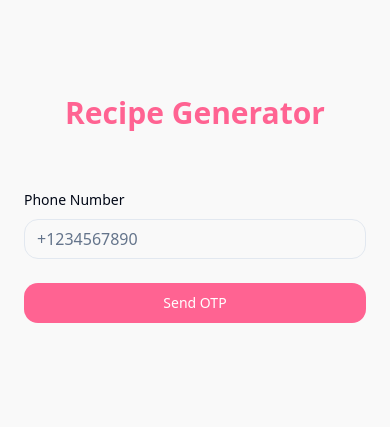
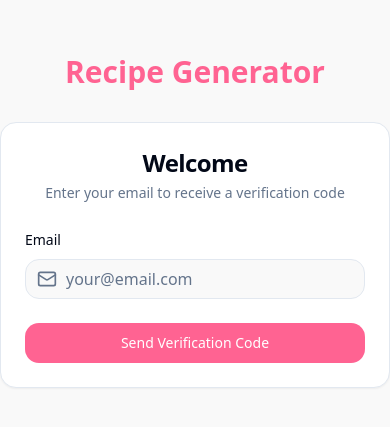
Before and after one commit to chipinvision/recipe-buddy-genius, a React (Vite) app: page /login in a window 390 px wide. Shown: the part 201-628 px from the top of the page. Built offline with nearby package versions, Linux system fonts and the light colour scheme.

Commit message:
Refactor authentication form
Updated the authentication form to use email instead of phone number for OTP verification. Enhanced the overall elegance of the form.
[skip gpt_engineer]

```diff
--- a/src/components/auth/AuthForm.tsx
+++ b/src/components/auth/AuthForm.tsx
@@ -19,13 +19,11 @@ import { zodResolver } from "@hookform/resolvers/zod";
 import { useForm } from "react-hook-form";
 import * as z from "zod";
 import { toast } from "sonner";
-
-const phoneRegex = new RegExp(
-  /^([+]?[\s0-9]+)?(\d{3}|[(]?[0-9]+[)])?([-]?[\s]?[0-9])+$/
-);
+import { Card, CardContent, CardDescription, CardHeader, CardTitle } from "@/components/ui/card";
+import { Mail } from "lucide-react";
 
 const formSchema = z.object({
-  phone: z.string().regex(phoneRegex, "Invalid phone number"),
+  email: z.string().email("Please enter a valid email address"),
 });
 
 const otpFormSchema = z.object({
@@ -34,12 +32,12 @@ const otpFormSchema = z.object({
 
 export const AuthForm = () => {
   const [showOTP, setShowOTP] = useState(false);
-  const [phoneNumber, setPhoneNumber] = useState("");
+  const [email, setEmail] = useState("");
 
   const form = useForm<z.infer<typeof formSchema>>({
     resolver: zodResolver(formSchema),
     defaultValues: {
-      phone: "",
+      email: "",
     },
   });
 
@@ -53,14 +51,14 @@ export const AuthForm = () => {
   const onSubmit = async (values: z.infer<typeof formSchema>) => {
     try {
       const { error } = await supabase.auth.signInWithOtp({
-        phone: values.phone,
+        email: values.email,
       });
 
       if (error) throw error;
 
-      setPhoneNumber(values.phone);
+      setEmail(values.email);
       setShowOTP(true);
-      toast.success("OTP sent to your phone number");
+      toast.success("OTP sent to your email address");
     } catch (error: any) {
       toast.error(error.message);
     }
@@ -69,9 +67,9 @@ export const AuthForm = () => {
   const onVerifyOTP = async (values: z.infer<typeof otpFormSchema>) => {
     try {
       const { error } = await supabase.auth.verifyOtp({
-        phone: phoneNumber,
+        email,
         token: values.otp,
-        type: "sms",
+        type: "email",
       });
 
       if (error) throw error;
@@ -83,25 +81,42 @@ export const AuthForm = () => {
   };
 
   return (
-    <div className="w-full max-w-md mx-auto p-6 space-y-8">
+    <Card className="w-full max-w-md mx-auto">
+      <CardHeader className="space-y-1">
+        <CardTitle className="text-2xl text-center">Welcome</CardTitle>
+        <CardDescription className="text-center">
+          {!showOTP
+            ? "Enter your email to receive a verification code"
+            : "Enter the verification code sent to your email"
+          }
+        </CardDescription>
+      </CardHeader>
+      <CardContent>
         {!showOTP ? (
           <Form {...form}>
             <form onSubmit={form.handleSubmit(onSubmit)} className="space-y-6">
               <FormField
                 control={form.control}
-              name="phone"
+                name="email"
                 render={({ field }) => (
                   <FormItem>
-                  <FormLabel>Phone Number</FormLabel>
+                    <FormLabel>Email</FormLabel>
                     <FormControl>
-                    <Input placeholder="+1234567890" {...field} />
+                      <div className="relative">
+                        <Mail className="absolute left-3 top-2.5 h-5 w-5 text-muted-foreground" />
+                        <Input
+                          placeholder="your@email.com"
+                          className="pl-10"
+                          {...field}
+                        />
+                      </div>
                     </FormControl>
                     <FormMessage />
                   </FormItem>
                 )}
               />
               <Button type="submit" className="w-full">
-              Send OTP
+                Send Verification Code
               </Button>
             </form>
           </Form>
@@ -112,18 +127,18 @@ export const AuthForm = () => {
                 control={otpForm.control}
                 name="otp"
                 render={({ field }) => (
-                <FormItem>
-                  <FormLabel>Enter OTP</FormLabel>
+                  <FormItem className="space-y-4">
+                    <FormLabel>Verification Code</FormLabel>
                     <FormControl>
                       <InputOTP
                         maxLength={6}
                         render={({ slots }) => (
-                        <InputOTPGroup>
+                          <InputOTPGroup className="gap-2">
                             {slots.map((slot, index) => (
                               <InputOTPSlot
                                 key={index}
                                 {...slot}
-                              index={index}  // Added index prop to resolve TypeScript error
+                                index={index}
                               />
                             ))}
                           </InputOTPGroup>
@@ -137,7 +152,7 @@ export const AuthForm = () => {
               />
               <div className="space-y-2">
                 <Button type="submit" className="w-full">
-                Verify OTP
+                  Verify Code
                 </Button>
                 <Button
                   type="button"
@@ -145,12 +160,13 @@ export const AuthForm = () => {
                   className="w-full"
                   onClick={() => setShowOTP(false)}
                 >
-                Back to Phone Entry
+                  Back to Email Entry
                 </Button>
               </div>
             </form>
           </Form>
         )}
-    </div>
+      </CardContent>
+    </Card>
   );
 };
```
Lines whose indentation alone changed are shown as unchanged.
